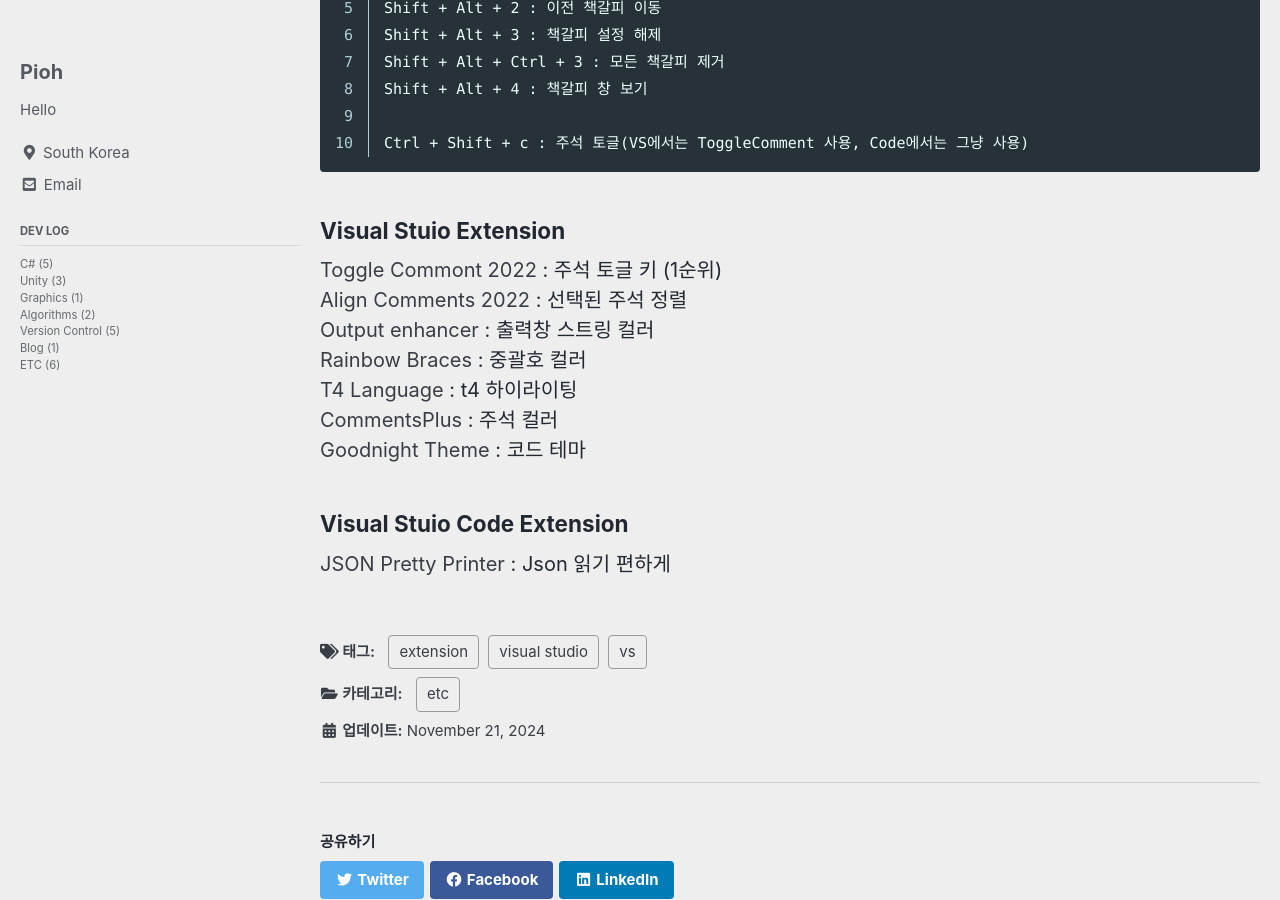
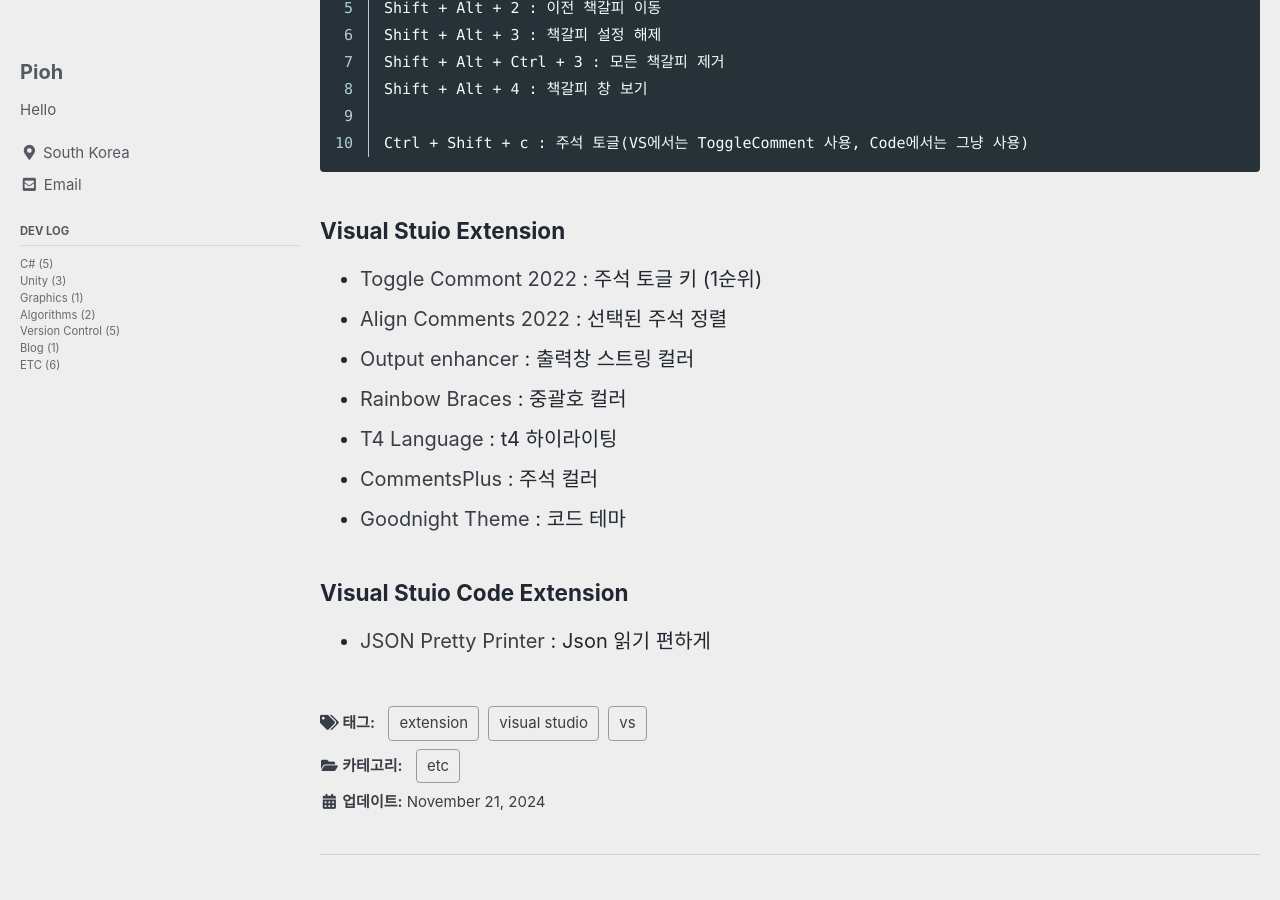
Before and after one commit to devpioh/devpioh.github.io, a Jekyll site: the page built from _posts/Devlog/Etc/2024-11-21-vs-extension.md, in a window 1280 px wide and 900 px high, scrolled down 752 px. Built offline with Jekyll 4.4.1, drawn with Linux system fonts in a browser that asks for light colours; cached includes are drawn as plain includes; some web fonts are replaced; comment, search, counter and statistics services are not loaded.

```diff
--- a/_posts/Devlog/Etc/2024-11-21-vs-extension.md
+++ b/_posts/Devlog/Etc/2024-11-21-vs-extension.md
@@ -35,14 +35,14 @@
 
 
 ### Visual Stuio Extension
-<a herf="https://marketplace.visualstudio.com/items?itemName=TechHypno.ToggleComment">Toggle Commont 2022</a> : 주석 토글 키 (1순위)
-<a herf="https://marketplace.visualstudio.com/items?itemName=Lixfeld.AlignComments2022">Align Comments 2022</a> : 선택된 주석 정렬
-<a herf="https://marketplace.visualstudio.com/items?itemName=NikolayBalakin.Outputenhancer">Output enhancer</a> : 출력창 스트링 컬러
-<a herf="https://marketplace.visualstudio.com/items?itemName=MadsKristensen.RainbowBraces">Rainbow Braces</a> : 중괄호 컬러
-<a herf="https://marketplace.visualstudio.com/items?itemName=bricelam.T4Language">T4 Language</a> : t4 하이라이팅
-<a herf="https://marketplace.visualstudio.com/items?itemName=mhoumann.CommentsPlus&ssr=false">CommentsPlus</a> : 주석 컬러
-<a herf="https://marketplace.visualstudio.com/items?itemName=wuoyrd.goodnight">Goodnight Theme</a> : 코드 테마
+- <a herf="https://marketplace.visualstudio.com/items?itemName=TechHypno.ToggleComment">Toggle Commont 2022</a> : 주석 토글 키 (1순위)
+- <a herf="https://marketplace.visualstudio.com/items?itemName=Lixfeld.AlignComments2022">Align Comments 2022</a> : 선택된 주석 정렬
+- <a herf="https://marketplace.visualstudio.com/items?itemName=NikolayBalakin.Outputenhancer">Output enhancer</a> : 출력창 스트링 컬러
+- <a herf="https://marketplace.visualstudio.com/items?itemName=MadsKristensen.RainbowBraces">Rainbow Braces</a> : 중괄호 컬러
+- <a herf="https://marketplace.visualstudio.com/items?itemName=bricelam.T4Language">T4 Language</a> : t4 하이라이팅
+- <a herf="https://marketplace.visualstudio.com/items?itemName=mhoumann.CommentsPlus&ssr=false">CommentsPlus</a> : 주석 컬러
+- <a herf="https://marketplace.visualstudio.com/items?itemName=wuoyrd.goodnight">Goodnight Theme</a> : 코드 테마
 
 
 ### Visual Stuio Code Extension
-<a herf="https://marketplace.visualstudio.com/items?itemName=euskadi31.json-pretty-printer">JSON Pretty Printer</a> : Json 읽기 편하게
+- <a herf="https://marketplace.visualstudio.com/items?itemName=euskadi31.json-pretty-printer">JSON Pretty Printer</a> : Json 읽기 편하게
```
